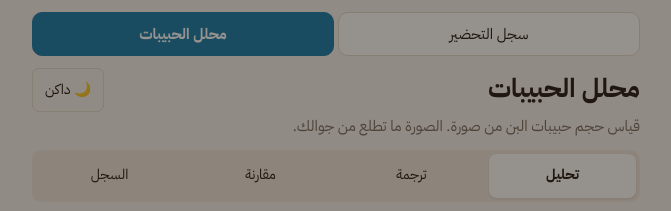
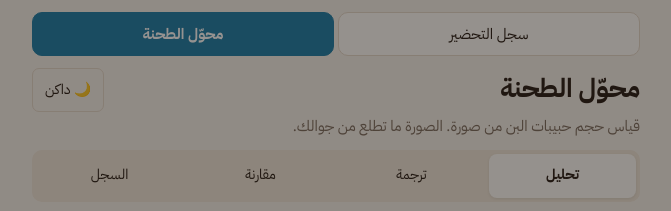
Before and after one commit to futurevoid/brew-log, a plain HTML site: page brew-log/grind.html in a window 1280 px wide. Shown: the top 211 px of the page, 304-975 px from the left. Drawn offline with Linux system fonts and the light colour scheme.

Commit message:
Rename the particle analyzer to محوّل الطحنة (grind converter)
Co-Authored-By: Claude Opus 5.5 <noreply@anthropic.com>
Claude-Session: https://claude.ai/code/session_01W4K2ZETVEmiNpLPtWNBNXi

```diff
--- a/brew-log/grind.html
+++ b/brew-log/grind.html
@@ -3,15 +3,15 @@
 <head>
 <meta charset="utf-8">
 <meta name="viewport" content="width=device-width, initial-scale=1, viewport-fit=cover">
-<title>محلل الحبيبات</title>
+<title>محوّل الطحنة</title>
 <link href="https://fonts.googleapis.com/css2?family=IBM+Plex+Sans+Arabic:wght@400;500;700&display=swap" rel="stylesheet">
 <link rel="stylesheet" href="style.css">
 </head>
 <body class="gpage">
 <div id="jsmsg" style="background:#d9534f;color:#fff;padding:12px 16px;text-align:center;font-weight:700;font-size:14px;line-height:1.7">الجافاسكربت ما اشتغل في هذا المتصفح، فالتحليل ما يشتغل.<div id="jserr" dir="ltr" style="font-weight:400;font-size:12px;opacity:.9"></div></div>
-<nav class="appsw" aria-label="التطبيقات"><a href="index.html">سجل التحضير</a><a aria-current="page" href="grind.html">محلل الحبيبات</a></nav>
+<nav class="appsw" aria-label="التطبيقات"><a href="index.html">سجل التحضير</a><a aria-current="page" href="grind.html">محوّل الطحنة</a></nav>
 <div class="gwrap">
-<div class="top"><div><h1>محلل الحبيبات</h1><p class="sub" style="margin:0">قياس حجم حبيبات البن من صورة. الصورة ما تطلع من جوالك.</p></div><div class="tb"><button type="button" class="btn" id="theme" aria-label="تبديل الوضع الداكن والفاتح"></button></div></div>
+<div class="top"><div><h1>محوّل الطحنة</h1><p class="sub" style="margin:0">قياس حجم حبيبات البن من صورة. الصورة ما تطلع من جوالك.</p></div><div class="tb"><button type="button" class="btn" id="theme" aria-label="تبديل الوضع الداكن والفاتح"></button></div></div>
 
 <nav class="seg" id="tabs" aria-label="أقسام الصفحة">
 <button type="button" data-v="an" aria-pressed="true">تحليل</button><button type="button" data-v="tr">ترجمة</button><button type="button" data-v="cmp">مقارنة</button><button type="button" data-v="hist">السجل</button>
```
Also changed, not shown: brew-log/index.html (+1 -1 lines).
